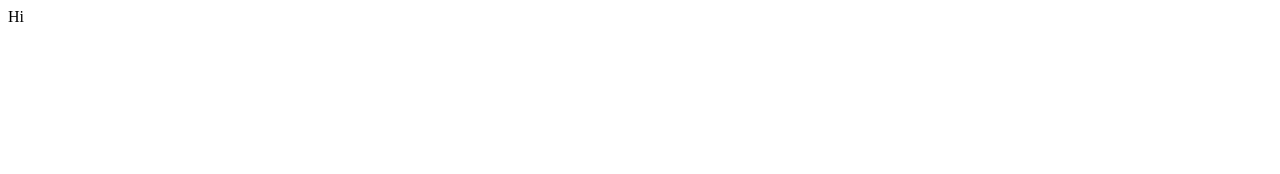
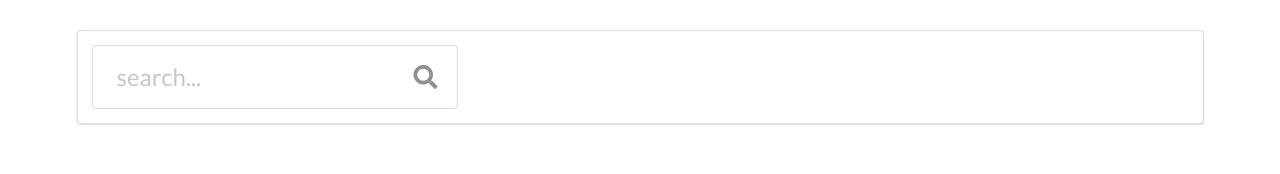
Before and after one commit to snegib/mernapp2021, a React (Create React App) app in the folder image-list/: page / in a window 1280 px wide. Shown: the top 174 px of the page. Built offline with nearby package versions, Linux system fonts and the light colour scheme.

Commit message:
image-list app style and add form control

```diff
--- a/image-list/public/index.html
+++ b/image-list/public/index.html
@@ -8,6 +8,10 @@
     <meta
       name="description"
       content="Web site created using create-react-app"
+    />
+    <link
+      rel="stylesheet"
+      href="https://cdnjs.cloudflare.com/ajax/libs/semantic-ui/2.4.1/semantic.min.css"
     />
     <link rel="apple-touch-icon" href="%PUBLIC_URL%/logo192.png" />
     <!--
--- /dev/null
+++ b/image-list/src/components/App.js
@@ -0,0 +1,12 @@
+import React from 'react';
+import SearchInput from './SearchInput';
+
+const App = () => {
+  return (
+    <div className="ui container" style={{ marginTop: '30px' }}>
+      <SearchInput />
+    </div>
+  );
+};
+
+export default App;
--- /dev/null
+++ b/image-list/src/components/SearchInput.js
@@ -0,0 +1,48 @@
+/* this will be class based component as we use state  */
+import React from 'react';
+
+class SearchInput extends React.Component {
+  constructor(props) {
+    super(props);
+    this.state = {
+      entry: '',
+    };
+
+    /* this.onFormSubmit = this.onFormSubmit.bind(this); // if not bind here then use arrow function in onFormSubmit function, instead of assign object.  */
+  }
+  //   onInputChange(event) {
+  //     console.log(event.target.value);
+  //   }
+
+  /* onFormSubmit(event) { */
+  onFormSubmit = event => {
+    event.preventDefault();
+    console.log(this.state.entry);
+  };
+  render() {
+    return (
+      <div className="ui segment">
+        <form onSubmit={this.onFormSubmit} action="ui form">
+          <div className="field">
+            <div className="ui massive icon input">
+              {/* onChange={this.onInputChange} here we are not invoke method by using (), because if we do so then it will automatically call render method. instead we want to call that function at some point of time in future (onSubmit/onclick) so only give the reference here*/}
+              <input
+                type="text"
+                placeholder="search..."
+                onChange={event => {
+                  this.setState({ entry: event.target.value });
+                }}
+                value={this.state.entry}
+                // onChange={this.onInputChange}
+                /* onChange={(event)=> {console.log(event.target.value)}} // uncontrolled form element. add state and update it through state is makes this element 'controlled element' */
+              />{' '}
+              <i className="search icon"></i>
+            </div>
+          </div>
+        </form>
+      </div>
+    );
+  }
+}
+
+export default SearchInput;
--- a/image-list/src/index.js
+++ b/image-list/src/index.js
@@ -1,8 +1,7 @@
+/* we will add lot of setup code in index.js file so app component will be shift inside component folder */
 import React from 'react';
 import ReactDOM from 'react-dom';
+import App from './components/App';
 
-const App = () => {
-  return <div>Hi</div>;
-};
 
 ReactDOM.render(<App />, document.querySelector('#root'));
```
